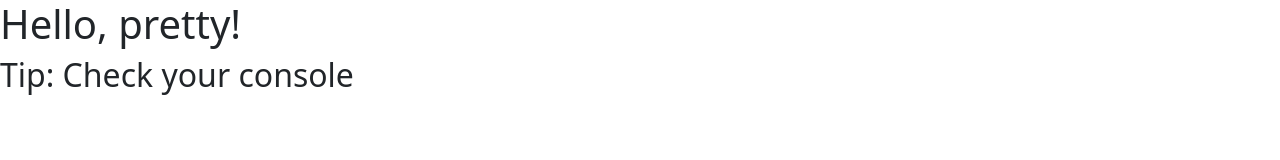
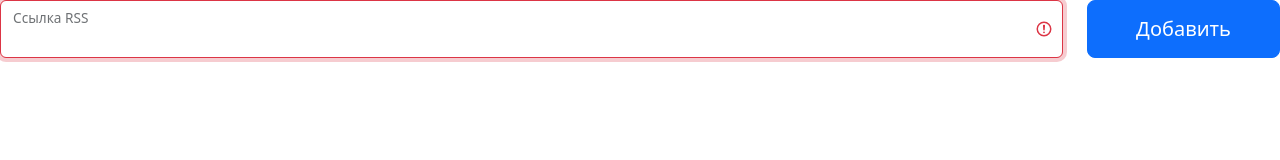
Before and after one commit to Rolex55/RSS-agregator, a website built with webpack: page index.html in a window 1280 px wide. Built offline with nearby package versions, Linux system fonts and the light colour scheme.

Commit message:
add form

```diff
--- a/index.html
+++ b/index.html
@@ -6,8 +6,19 @@
         <title>Webpack App</title>
     </head>
     <body>
-        <h1>Hello, pretty!</h1>
-        <h2>Tip: Check your console</h2>
+        <form action class="rss-form text-body">
+            <div class="row">
+                <div class="col">
+                    <div class="form-floating">
+                        <input id="url-input" autofocus required name="url" aria-label="url" class="form-control w-100 is-invalid" placeholder="ссылка RSS" autocomplete="off">
+                        <label for="url-input">Ссылка RSS</label>
+                    </div>
+                </div>
+                <div class="col-auto">
+                    <button type="submit" aria-label="add" class="h-100 btn btn-lg btn-primary px-sm-5">Добавить</button>
+                </div>
+            </div>
+        </form>
     </body>
 
 </html>
```
